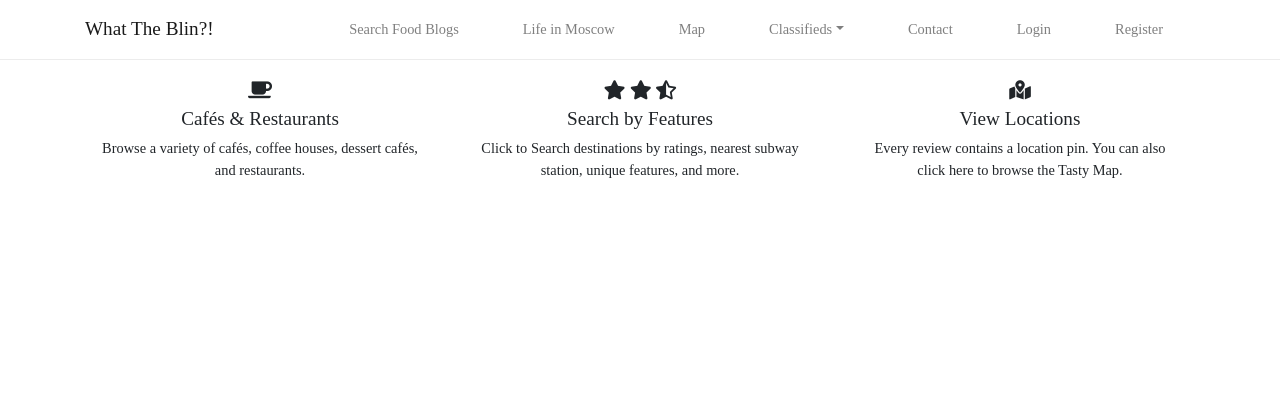
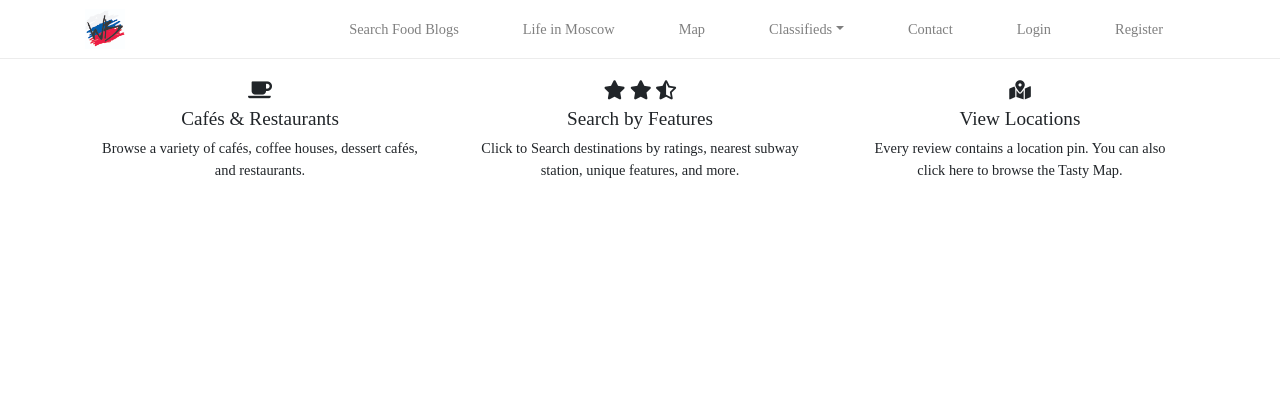
Before and after one commit to orro3790/django_project, a Django app: template blog/templates/blog/home.html in a window 1280 px wide. Shown: the top 420 px of the page. Run offline with Django 3.2, Linux system fonts and the light colour scheme; the template is opened without the code that fills it, so the values that code supplies are empty; parts of the project's set-up code (start-up, migrations or seed data) failed here and were passed over; some libraries are stand-ins or nearby versions; some web fonts are replaced.

Commit message:
Added logo to the navbar

```diff
--- a/blog/templates/blog/base.html
+++ b/blog/templates/blog/base.html
@@ -21,9 +21,11 @@
 
 <section id="navbar">
 <div id="navbar-container">
-  <nav class="navbar navbar-expand-lg fixed-top navbar-light" data-spy="affix">
+  <nav class="navbar navbar-expand-lg fixed-top navbar-light py-1" data-spy="affix">
     <div class="container">
-      <a href="{% url 'blog-home' %}" class="navbar-brand justify-left">What The Blin?!</a>
+      <a href="{% url 'blog-home' %}" class="navbar-brand justify-left">
+          <img src="{% static 'blog/images/wbrussia.jpg' %}" style="width: 40px;">
+      </a>
       <button class="navbar-toggler" data-toggle="collapse" data-target="#navbarCollapse" aria-controls="navbarCollapse" aria-expanded="false" aria-label="Toggle navigation">
         <span class="navbar-toggler-icon"></span>
       </button>
```
